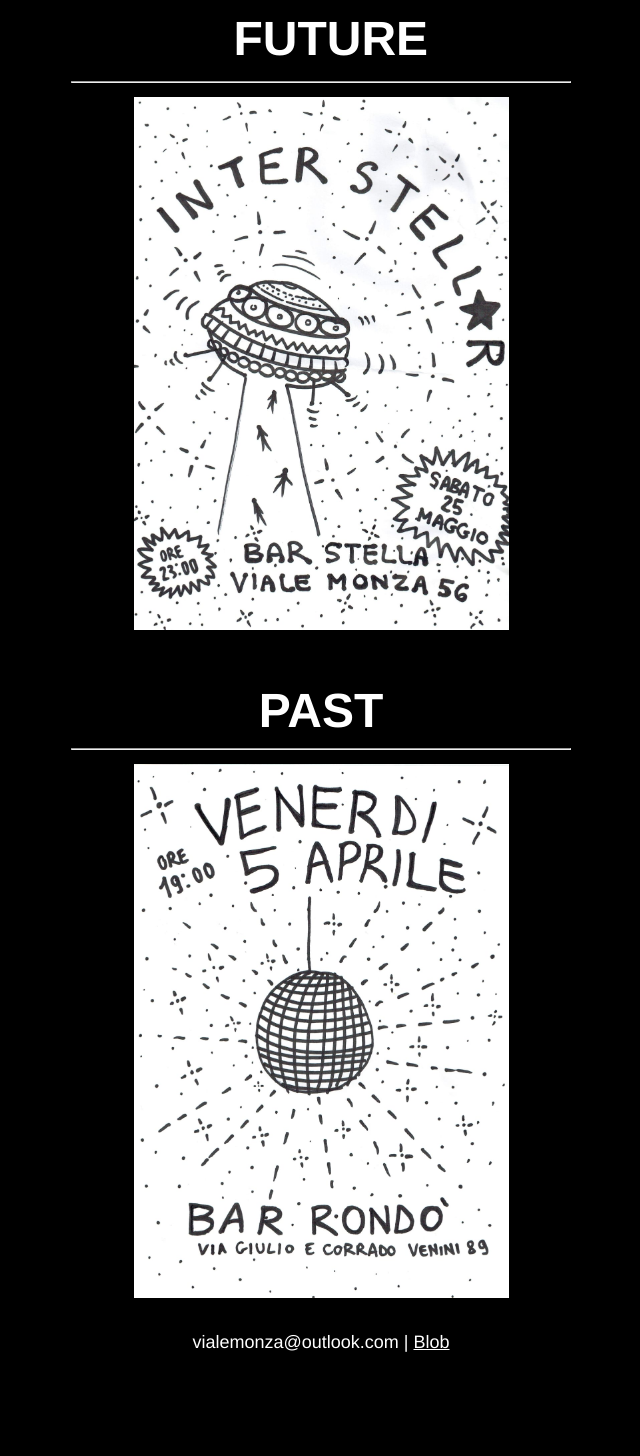
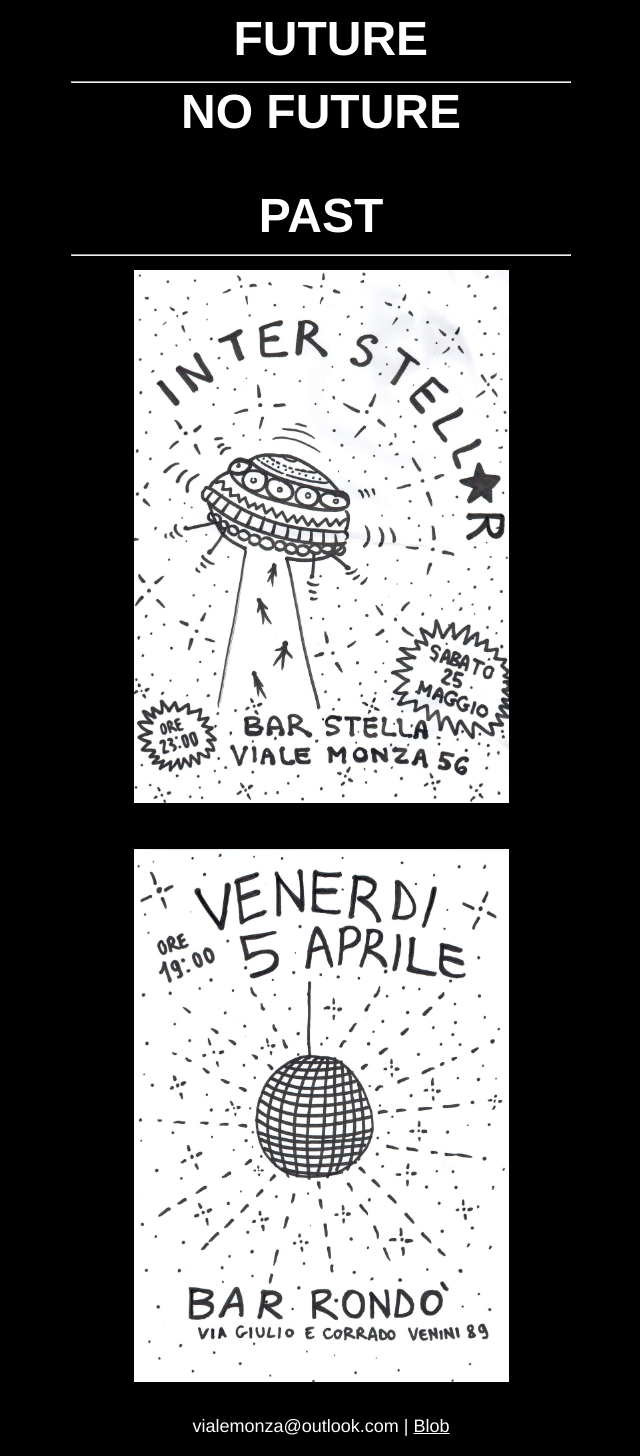
Before and after one commit to vialemonza/vialemonza.github.io, a Jekyll site: the page built from index.html, in a window 1280 px wide. Shown: the whole page, without its empty margins (319-959 px from the left). Built offline with Jekyll 4.4.1, drawn with Linux system fonts in a browser that asks for light colours; before the commit the page ends 1372 px from its top, so only the background shows below that.

Commit message:
Update index.html

```diff
--- a/index.html
+++ b/index.html
@@ -6,16 +6,18 @@ title: vialemonza
 <div style="width:800px; margin:10 auto;" class="content centerImage">
     <h1 align="center"><font size="2" color="black">NO</font><font size="10" color="white">FUTURE</font></h1>
     <hr/>
+    <h1 align="center"><font size="10" color="white">NO FUTURE</font></h1>
+    <br/>
+</div>
+<div style="width:800px; margin:10 auto;" class="content centerImage">
+    <h1 align="center"><font size="10" color="white">PAST</font></h1>
+    <hr/>
     <p>
         <a href="/assets/img/flyer/2019/05/2.jpeg">
           <img src="/assets/img/flyer/2019/05/2.jpeg" alt= "2" href="/assets/img/flyer/2019/05/2.jpeg">
         </a>
     </p>
     <br/>
-</div>
-<div style="width:800px; margin:10 auto;" class="content centerImage">
-    <h1 align="center"><font size="10" color="white">PAST</font></h1>
-    <hr/>
     <p>
         <a href="/assets/img/flyer/2019/05/1.jpeg">
           <img src="/assets/img/flyer/2019/05/1.jpeg" alt= "1" href="/assets/img/flyer/2019/05/1.jpeg">
```
